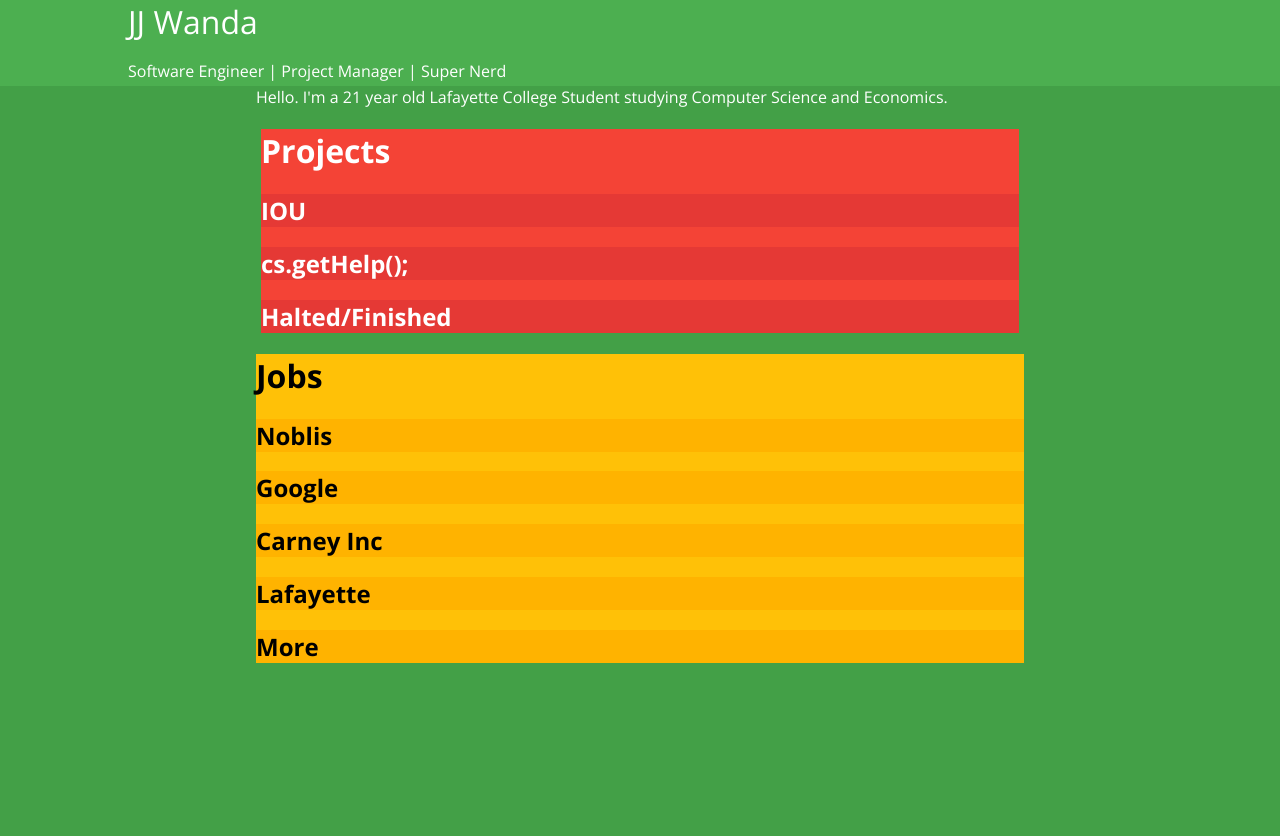
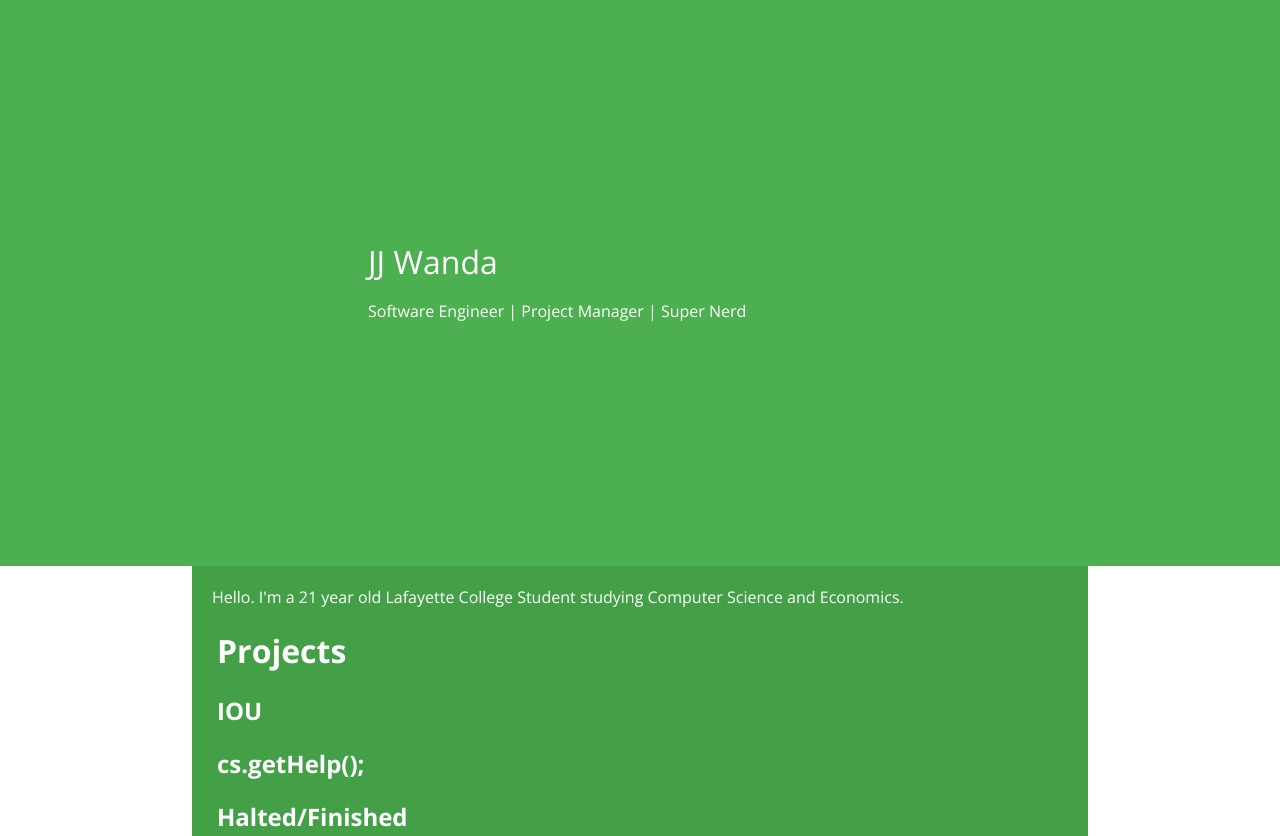
Before and after one commit to jjrocks/jjs-website, a plain HTML site: page Website/index.html in a window 1280 px wide. Shown: the top 836 px of the page. Before the commit the page ends 800 px from the top, so only its background shows below. Drawn offline with nearby package versions, Linux system fonts and the light colour scheme.

Commit message:
Tried to make this look tolerable but graphic design is hard

```diff
--- a/Website/resources/css/stylesheet.css
+++ b/Website/resources/css/stylesheet.css
@@ -1,6 +1,6 @@
 html
 {
-	background-color: #43A047;
+	/*background-color: #43A047;*/
 	font-family: 'Open Sans', sans-serif;
 	color: #FFF;
 	margin: 0;
@@ -13,7 +13,9 @@ body
 
 .insideText
 {
-	margin: 0 20vw;
+	margin: 0 15vw;
+	background-color: #43A047;
+	padding: 20px;
 }
 
 .clearline
@@ -27,6 +29,7 @@ body
 	/*background-image: url(http://i.imgur.com/bqOdXeM.jpg);*/
 	background-color: #4CAF50;
 	/*height: 10vh;*/
+	padding: 30vh;
 	max-height:  90%;
 	color: #FFF;
 }
@@ -47,21 +50,21 @@ body
 }
 .projectsContainer
 {
-	background-color: #F44336;
+	/*background-color: #F44336;*/
 	margin: 5px;
 }
 .project
 {
-	background-color: #E53935;
+	/*background-color: #E53935;*/
 }
 
 .Jobs
 {
-	background-color: #FFC107;
+	/*background-color: #FFC107;*/
 	color: #000;
 }
 
 .job
 {
-	background-color: #FFB300;
+	/*background-color: #FFB300;*/
 }
```
